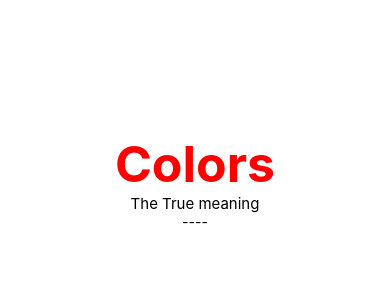
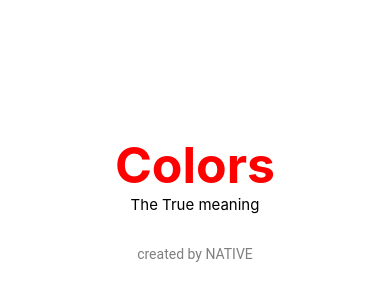
Before and after one commit to realJema/React-Native-Playground, a React Native app: screen / in a window 390 px wide. Shown: the part 240-540 px from the top of the page. Built offline with nearby package versions, Linux system fonts and the light colour scheme.

Commit message:
colors minor update

```diff
--- a/App.js
+++ b/App.js
@@ -1,19 +1,24 @@
-import React, { Component, useState } from "react";
-import { StyleSheet, Text, View, Image, ScrollView, Dimensions } from "react-native";
+import React from "react";
+import {
+  StyleSheet,
+  Text,
+  View,
+  ScrollView,
+  Dimensions,
+} from "react-native";
 
 export default function App() {
-  const [text, setText] = useState("");
   return (
     <ScrollView horizontal={true} pagingEnabled={true} style={styles.container}>
-      <View style={[styles.outer, styles.white]}>
+      <View style={[styles.outer, styles.branding]}>
         <Text style={styles.logo}>Colors</Text>
         <Text style={styles.slogan}>The True meaning</Text>
-        <Text>----</Text>
+        <Text style={styles.watermark}>created by NATIVE</Text>
       </View>
-      <View style={[styles.outer, styles.red]}>
+      <View style={[styles.outer, { backgroundColor: "red" }]}>
         <View style={styles.textBlock}>
           <Text style={styles.title}>RED</Text>
-          <Text style={styles.desc}>
+          <Text style={[styles.desc, { color: "white" }]}>
             The color of passion and drama. This color attracts the most
             attention and is associated with strong emotions such as love and
             anger. Red is the color used universally to signify danger, courage,
@@ -23,10 +28,10 @@ export default function App() {
           </Text>
         </View>
       </View>
-      <View style={[styles.outer, styles.orange]}>
+      <View style={[styles.outer, { backgroundColor: "orange" }]}>
         <View style={styles.textBlock}>
           <Text style={styles.title}>ORANGE</Text>
-          <Text style={styles.desc}>
+          <Text style={[styles.desc, { color: "white" }]}>
             The color of encouragement. The combination of yellow and red makes
             orange convey excitement, warmth and enthusiasm. Social and
             inviting, this is the color of the extrovert, exuding happiness and
@@ -36,7 +41,7 @@ export default function App() {
           </Text>
         </View>
       </View>
-      <View style={[styles.outer, styles.yellow]}>
+      <View style={[styles.outer, { backgroundColor: "yellow" }]}>
         <View style={styles.textBlock}>
           <Text style={styles.title}>YELLOW</Text>
           <Text style={styles.desc}>
@@ -49,7 +54,7 @@ export default function App() {
           </Text>
         </View>
       </View>
-      <View style={[styles.outer, styles.pink]}>
+      <View style={[styles.outer, { backgroundColor: "pink" }]}>
         <View style={styles.textBlock}>
           <Text style={styles.title}>PINK</Text>
           <Text style={styles.desc}>
@@ -60,10 +65,10 @@ export default function App() {
           </Text>
         </View>
       </View>
-      <View style={[styles.outer, styles.blue]}>
+      <View style={[styles.outer, { backgroundColor: "blue" }]}>
         <View style={styles.textBlock}>
           <Text style={styles.title}>BLUE</Text>
-          <Text style={styles.desc}>
+          <Text style={[styles.desc, { color: "white" }]}>
             The color of trust. Blue, the shade of the sea and the sky, is
             thought to induce calm and convey tranquillity, serenity and peace.
             The popular color instils confidence and inspires feelings of trust,
@@ -72,10 +77,10 @@ export default function App() {
           </Text>
         </View>
       </View>
-      <View style={[styles.outer, styles.green]}>
+      <View style={[styles.outer, { backgroundColor: "green" }]}>
         <View style={styles.textBlock}>
           <Text style={styles.title}>GREEN</Text>
-          <Text style={styles.desc}>
+          <Text style={[styles.desc, { color: "white" }]}>
             The color of growth and health. Think of nature and see green in all
             its glory expressing renewal and life. Green has a strong
             association as a refreshing and peaceful color. It evokes feeling of
@@ -84,10 +89,10 @@ export default function App() {
           </Text>
         </View>
       </View>
-      <View style={[styles.outer, styles.violet]}>
+      <View style={[styles.outer, { backgroundColor: "violet" }]}>
         <View style={styles.textBlock}>
           <Text style={styles.title}>VIOLET</Text>
-          <Text style={styles.desc}>
+          <Text style={[styles.desc, { color: "white" }]}>
             The color of spirituality. The energy of red with the calm of blue
             combine to create violet, a color that inspires reflection and self
             awareness. It is the color of the sensitive, compassionate intuitive
@@ -96,10 +101,10 @@ export default function App() {
           </Text>
         </View>
       </View>
-      <View style={[styles.outer, styles.brown]}>
+      <View style={[styles.outer, { backgroundColor: "brown" }]}>
         <View style={styles.textBlock}>
           <Text style={styles.title}>BROWN</Text>
-          <Text style={styles.desc}>
+          <Text style={[styles.desc, { color: "white" }]}>
             The color of the earth. Stability and a solid foundation is the
             message that emanates from the color brown. This color relates to
             things that are natural and simple. Brown is thought to be dull, but
@@ -108,10 +113,10 @@ export default function App() {
           </Text>
         </View>
       </View>
-      <View style={[styles.outer, styles.gray]}>
+      <View style={[styles.outer, { backgroundColor: "gray" }]}>
         <View style={styles.textBlock}>
           <Text style={styles.title}>GRAY</Text>
-          <Text style={styles.desc}>
+          <Text style={[styles.desc, { color: "white" }]}>
             The color of compromise. Grey is considered to be an unemotional,
             detatched color seeking to avoid attention. It conveys gloom and
             depression. Very conservative, grey has a stabilizing effect as it
@@ -121,7 +126,7 @@ export default function App() {
           </Text>
         </View>
       </View>
-      <View style={[styles.outer, styles.black]}>
+      <View style={[styles.outer, { backgroundColor: "black" }]}>
         <View style={styles.textBlock}>
           <Text style={[styles.title, styles.textWhite]}>BLACK</Text>
           <Text style={[styles.desc, styles.textWhite]}>
@@ -133,16 +138,14 @@ export default function App() {
           </Text>
         </View>
       </View>
-      <View style={[styles.outer, styles.white]}>
+      <View style={[styles.outer, styles.branding]}>
         <Text style={styles.logo}>Colors</Text>
         <Text style={styles.slogan}>Thanks for watching!</Text>
-        <Text>created by NATIVE</Text>
+        <Text style={styles.watermark}>created by NATIVE</Text>
       </View>
     </ScrollView>
   );
 }
-
-
 
 const styles = StyleSheet.create({
   container: {},
@@ -154,8 +157,22 @@ const styles = StyleSheet.create({
     width: Dimensions.get("window").width,
     height: Dimensions.get("window").height,
   },
+  branding: {
+    backgroundColor: "white",
+    marginTop: Dimensions.get("window").height / 20,
+  },
+  watermark: {
+    bottom: 10,
+    left: "auto",
+    right: "auto",
+    width: "100%",
+    textAlign: "center",
+    opacity: 0.5,
+    fontFamily: "Roboto",
+    marginTop: Dimensions.get("window").height / 20,
+  },
   textBlock: {
-    width: Dimensions.get('window').width - 50,
+    width: Dimensions.get("window").width - 50,
   },
   title: {
     color: "#fff",
@@ -163,52 +180,20 @@ const styles = StyleSheet.create({
     fontWeight: "bold",
   },
   desc: {
-    color: "#fff",
     fontSize: 25,
   },
   logo: {
-    color: 'red',
-    fontWeight: 'bold',
+    justifyContent: "center",
+    textAlign: "center",
+    color: "red",
+    fontWeight: "bold",
     fontSize: 50,
   },
   slogan: {
+    textAlign: "center",
     fontSize: 15,
   },
   textWhite: {
-    color: 'white',
+    color: "white",
   },
-  white: {
-    backgroundColor: 'white',
-  },
-  red: {
-    backgroundColor: "red",
-  },
-  orange: {
-    backgroundColor: '#F9A602',
-  },
-  yellow: {
-    backgroundColor: 'yellow',
-  },
-  pink: {
-    backgroundColor: 'pink',
-  },
-  blue: {
-    backgroundColor: 'blue',
-  },
-  green: {
-    backgroundColor: "green",
-  },
-  violet: {
-    backgroundColor: 'violet',
-  },
-  brown: {
-    backgroundColor: 'brown',
-  },
-  gray: {
-    backgroundColor: 'gray',
-  },
-  black: {
-    backgroundColor: 'black',
-  },
-
 });
--- a/package.json
+++ b/package.json
@@ -9,6 +9,7 @@
   },
   "dependencies": {
     "expo": "~38.0.1",
+    "expo-cli": "^3.25.1",
     "expo-status-bar": "^1.0.0",
     "react": "~16.11.0",
     "react-dom": "~16.11.0",
```
Also changed, not shown: assets/icon.png, 1 other file (tests, documents, lock files or other folders).
